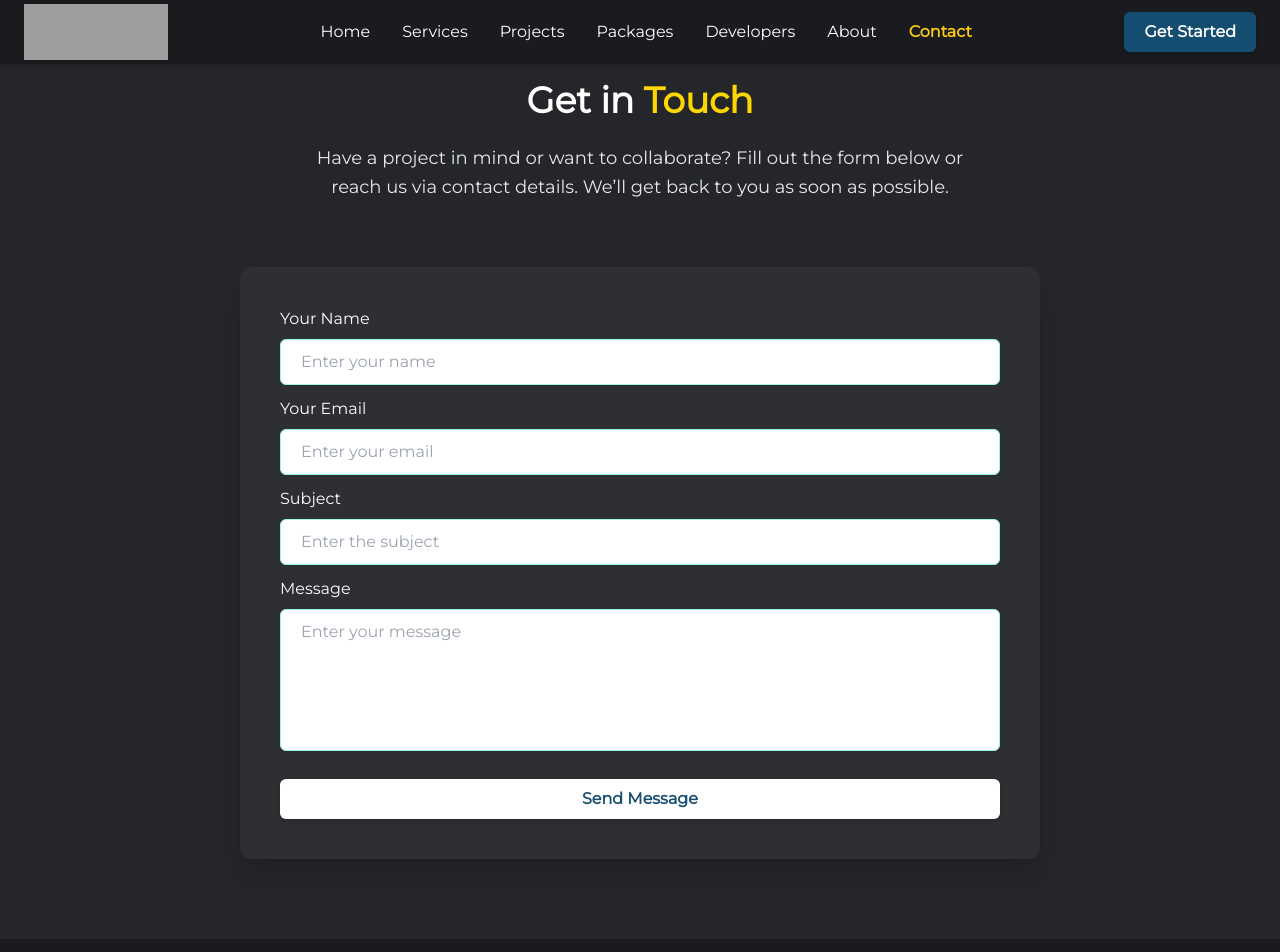
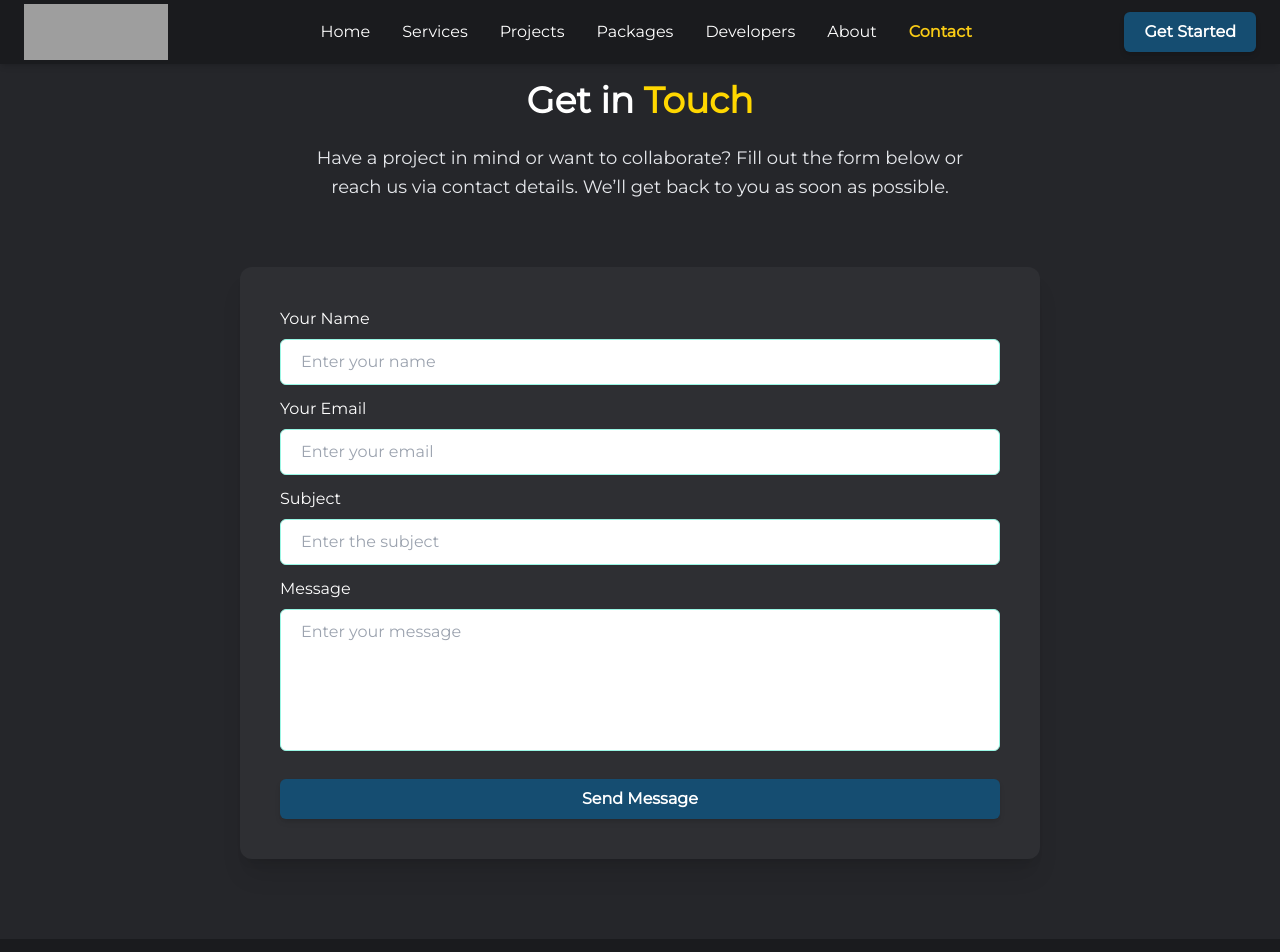
Before and after one commit to Asad9340/VibeBinary, a React (Vite) app: page /contact in a window 1280 px wide. Shown: the top 952 px of the page. Built offline with nearby package versions, Linux system fonts and the light colour scheme; grey boxes are pictures that could not be loaded.

Commit message:
design updated

```diff
--- a/src/Pages/MainPages/Contact/Contact.jsx
+++ b/src/Pages/MainPages/Contact/Contact.jsx
@@ -104,7 +104,7 @@ export default function Contact() {
 
           <button
             type="submit"
-            className="bg-white text-[#154D71] px-5 py-2 rounded-md font-semibold shadow-md hover:bg-gray-100 hover:shadow-lg transition mt-4"
+            className="bg-[#154D71] text-white px-5 py-2 rounded-md font-semibold shadow-md hover:bg-[#154D61] hover:shadow-lg transition mt-4"
           >
             Send Message
           </button>
```
